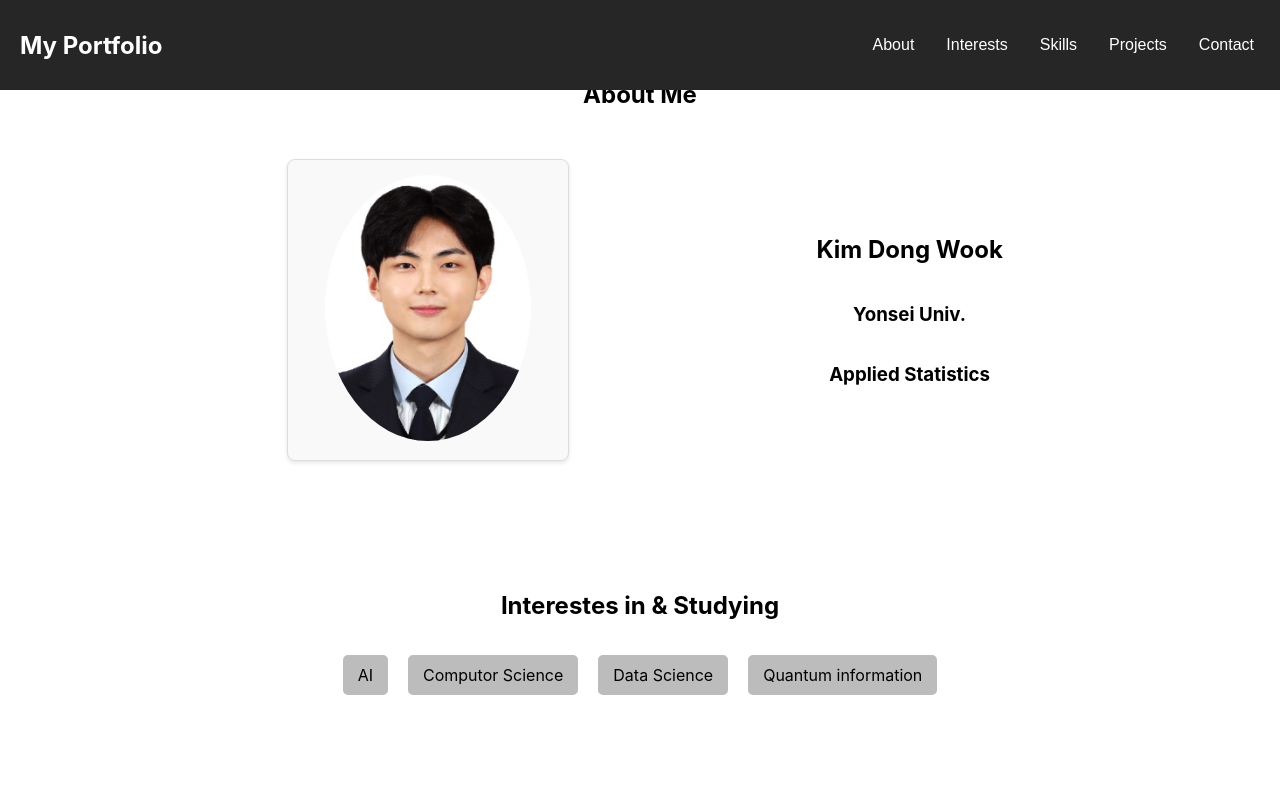
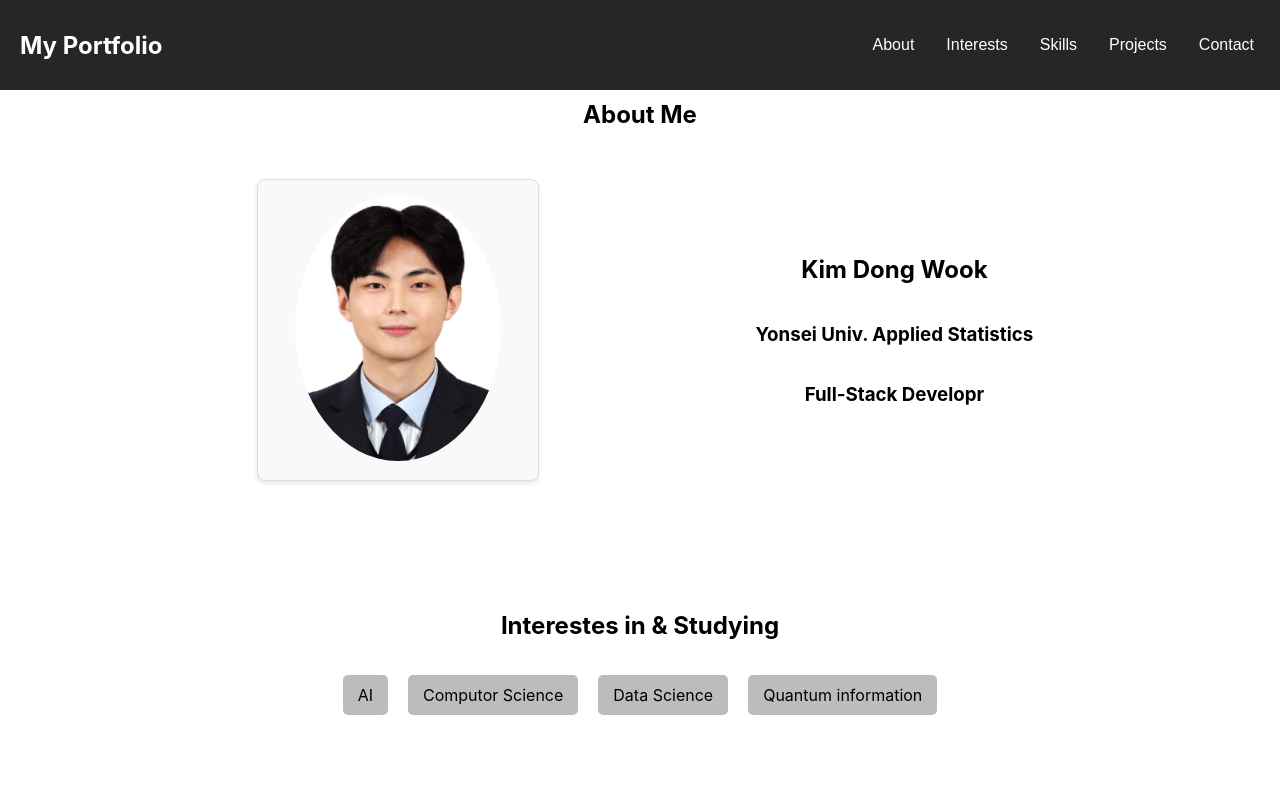
Before and after one commit to Dindb-dong/Dindb-dong.github.io, a React (Create React App) app: page / in a window 1280 px wide. Shown: the top 800 px of the page. Built offline with nearby package versions, Linux system fonts and the light colour scheme.

Commit message:
refactor Header

```diff
--- a/src/Header.css
+++ b/src/Header.css
@@ -2,7 +2,7 @@
 .header {
   text-align: center;
   padding: 20px;
-  margin-top: 20px;
+  margin-top: 40px;
 }
 
 .wrapper {
--- a/src/components/Header.js
+++ b/src/components/Header.js
@@ -13,8 +13,8 @@ const Header = () => (
         </div>
         <div className='profile-text'>
           <h2>Kim Dong Wook</h2>
-          <h3>Yonsei Univ.</h3>
-          <h3>Applied Statistics</h3>
+          <h3>Yonsei Univ. Applied Statistics</h3>
+          <h3>Full-Stack Developr</h3>
         </div>
       </div>
     </div>
```
